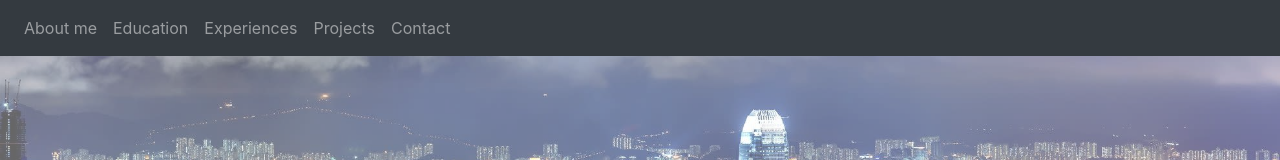
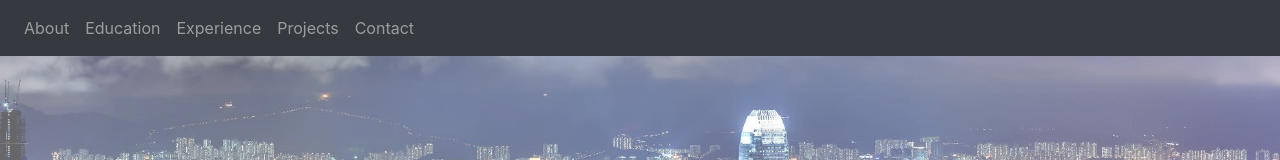
Before and after one commit to nazimshoikot/about, a React (Create React App) app: page / in a window 1280 px wide. Shown: the top 160 px of the page. Built offline with nearby package versions, Linux system fonts and the light colour scheme.

Commit message:
added transition

```diff
--- a/src/App.js
+++ b/src/App.js
@@ -28,9 +28,9 @@ function App() {
     <Navbar sticky="top" bg="dark" variant="dark">
     <Nav className="mr-auto">
 
-      <Nav.Link onClick={() => scrollTo(intro_ref)}>About me</Nav.Link>
+      <Nav.Link onClick={() => scrollTo(intro_ref)}>About</Nav.Link>
       <Nav.Link onClick={() => scrollTo(education_ref)}>Education</Nav.Link>
-      <Nav.Link onClick={() => scrollTo(experience_ref)}>Experiences</Nav.Link>
+      <Nav.Link onClick={() => scrollTo(experience_ref)}>Experience</Nav.Link>
       <Nav.Link onClick={() => scrollTo(project_ref)}>Projects</Nav.Link>
       <Nav.Link onClick={() => scrollTo(contact_ref)}>Contact</Nav.Link>
     </Nav>
--- a/src/Components/Intro.js
+++ b/src/Components/Intro.js
@@ -1,4 +1,4 @@
-import React from "react";
+import React, { useState, useEffect } from "react";
 import self from "./../Data/Self.png"
 import {Image } from 'react-bootstrap';
 import './intro.css';
@@ -10,7 +10,8 @@ import {BsFillPersonLinesFill} from "react-icons/bs";
 function Intro(props) {
 
     function open_resume(){
-        let baseURL = window.location.origin;
+        console.log(window.location.href)
+        let baseURL = window.location.href;
         window.open(baseURL + "/resume.pdf", "_blank")
     }
 
@@ -20,9 +21,10 @@ function Intro(props) {
             className ="root-container"
         >
             <div className  ="greetings-container">
+
                 <div>
 
-                    <div className = "greetings-message">
+                    <div className = "greetings-message" >
                         {messages.Greetings}
                     </div>
 
--- a/src/Components/intro.css
+++ b/src/Components/intro.css
@@ -12,6 +12,8 @@
     display: grid;
     align-items: center;
     min-height: 100vh;
+    animation: fadein 3s;
+
 }
 
 
@@ -41,6 +43,12 @@
     align-items: center;
     color: white;
     -webkit-text-stroke: 3px #212a49;
+
+}
+
+@keyframes fadein {
+    from { opacity: 0; }
+    to   { opacity: 1; }
 }
 
 .rounded-buttons {
```
Also changed, not shown: 1 other file (tests, documents, lock files or other folders).
